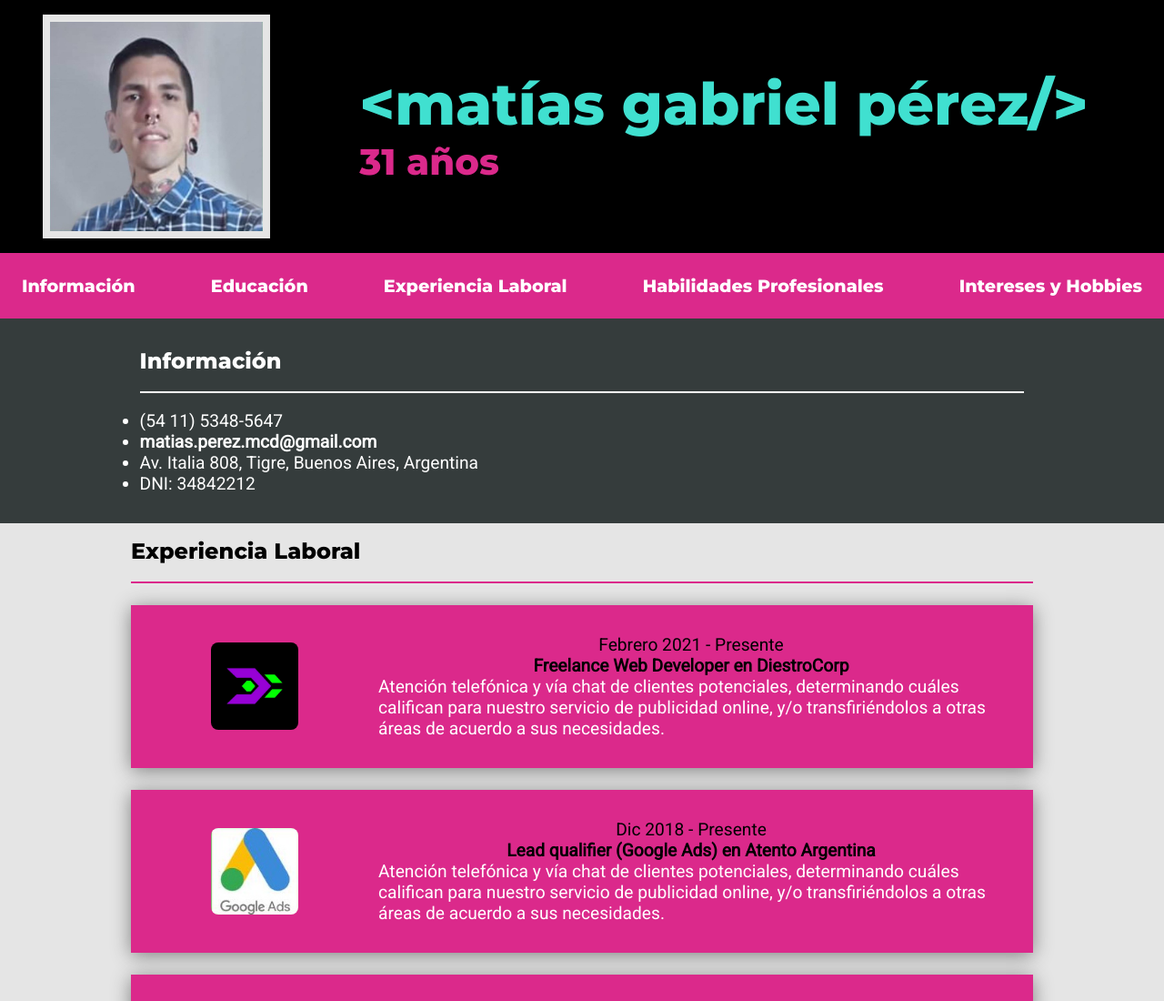
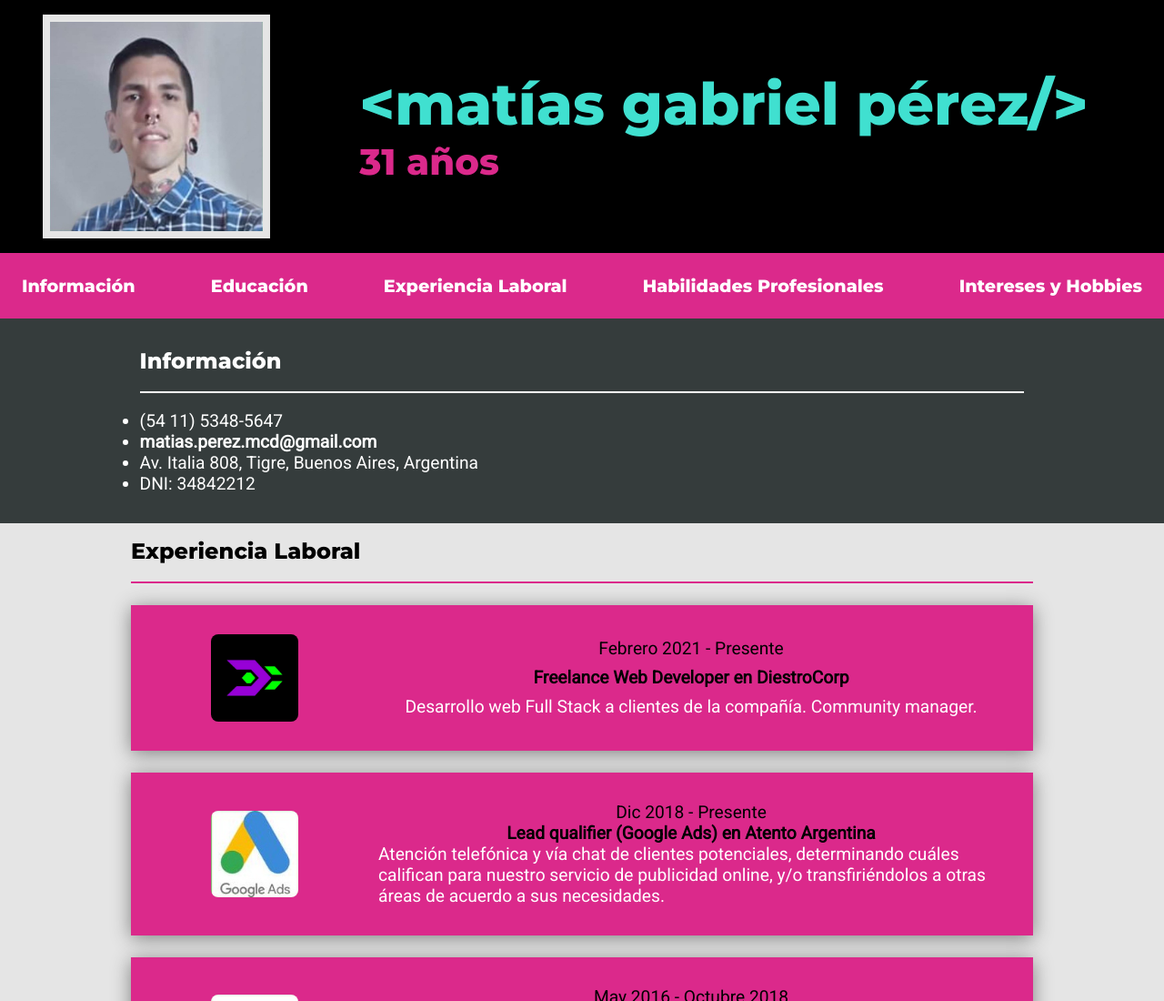
Before and after one commit to DiestroCorleone/curriculum, a plain HTML site: page index.html in a window 1280 px wide. Shown: the top 1100 px of the page at 91% size. Drawn offline with Linux system fonts and the light colour scheme.

Commit message:
Add files via upload

```diff
--- a/index.html
+++ b/index.html
@@ -141,7 +141,7 @@
 					<div class="exp-text">
 						<p class="periodo">Febrero 2021 - Presente</p>
 						<p class="titulo">Freelance Web Developer en DiestroCorp</p>
-						<p class="descripcion">Atención telefónica y vía chat de clientes potenciales, determinando cuáles califican para nuestro servicio de publicidad online, y/o transfiriéndolos a otras áreas de acuerdo a sus necesidades.</p>
+						<p class="descripcion">Desarrollo web Full Stack a clientes de la compañía. Community manager.</p>
 					</div>
 				</article>
 			</li>
```
